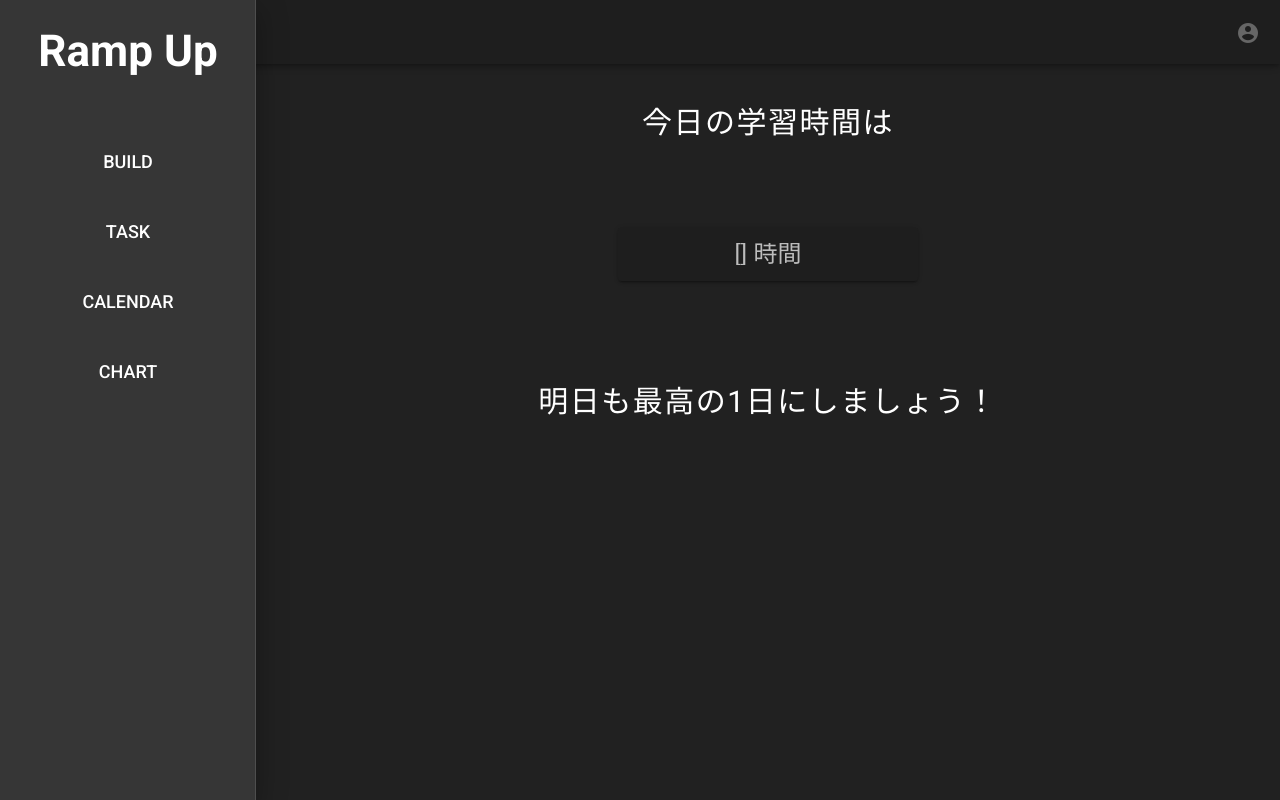
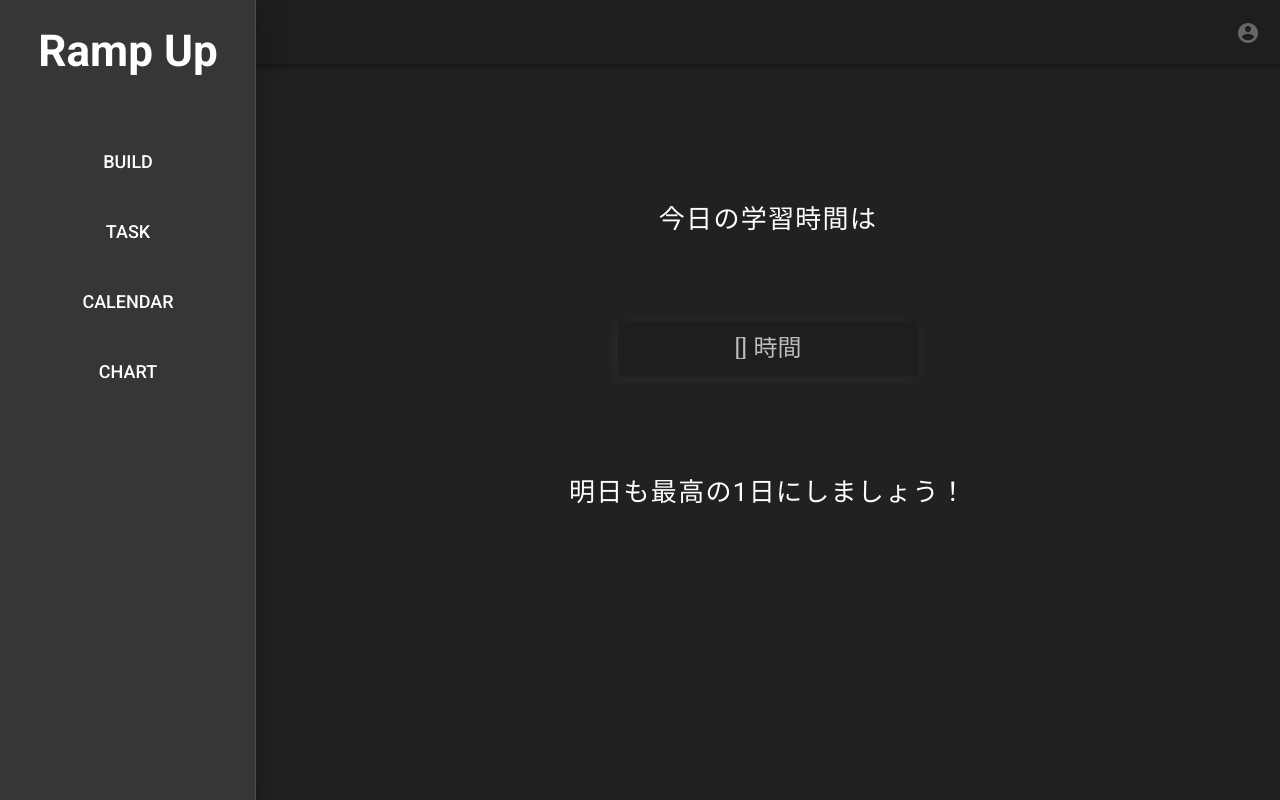
Before and after one commit to Kenchiki-chiki/ramp-up-front, a Nuxt app: page /study_time in a window 1280 px wide. Built offline with nearby package versions, Linux system fonts and the light colour scheme; no server answers.

Commit message:
フォントや余白の調整

```diff
--- a/layouts/default.vue
+++ b/layouts/default.vue
@@ -61,7 +61,7 @@ export default {
 .comment {
   text-align: center;
   z-index: 10;
-  font-size: 30px;
+  font-size: 26px;
   margin: 100px 0 0 0;
   width: 100%;
   letter-spacing: 0.05em;
@@ -72,8 +72,7 @@ export default {
 .non-flex-comment {
   text-align: center;
   z-index: 10;
-  font-size: 30px;
-  font-family: "Roboto", sans-serif;
+  font-size: 26px;
   margin: 100px 0 0 0 ;
   width: 100%;
   letter-spacing: 0.05em;
@@ -118,4 +117,8 @@ input:-webkit-autofill {
   font-size: 1.2em;
   margin-left: 4px;
 }
+
+.study-time-card {
+  box-shadow: -1px 3px 12px rgba(119, 119, 119, 0.2);
+}
 </style>
--- a/pages/study_time.vue
+++ b/pages/study_time.vue
@@ -5,7 +5,7 @@
       <Navbar />
 
     <div class="main-content-wrapper">
-      <div class="non-flex-comment">
+      <div id="study-comment" class="non-flex-comment">
 
           <div>今日の学習時間は</div>
           <v-container class="study-time-container">
@@ -54,7 +54,7 @@ import Account from '~/components/account_icon.vue'
 export default {
   middleware({ store, redirect }) {
     if(!store.$auth.loggedIn) {
-      redirect('/sign_in');
+      redirect('/login');
     }
   },
   data() {
@@ -90,6 +90,10 @@ export default {
   margin: 70px auto;
 }
 
+#study-comment {
+  margin: 200px 0 0 0;
+}
+
 .study-time-col {
   display: flex;
   justify-content: center;
--- a/pages/that_day_study_time/_date.vue
+++ b/pages/that_day_study_time/_date.vue
@@ -112,7 +112,7 @@ export default {
 #that-day-syudy-time-comment {
   text-align: center;
   z-index: 10;
-  font-size: 30px;
+  font-size: 26px;
   margin: 240px 0 0 0;
   width: 100%;
   letter-spacing: 0.05em;
```
